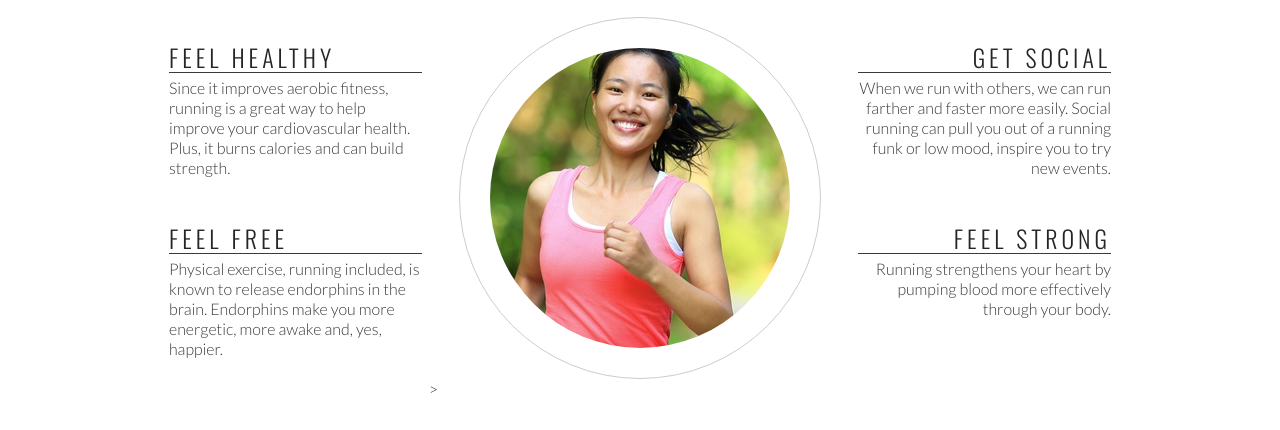
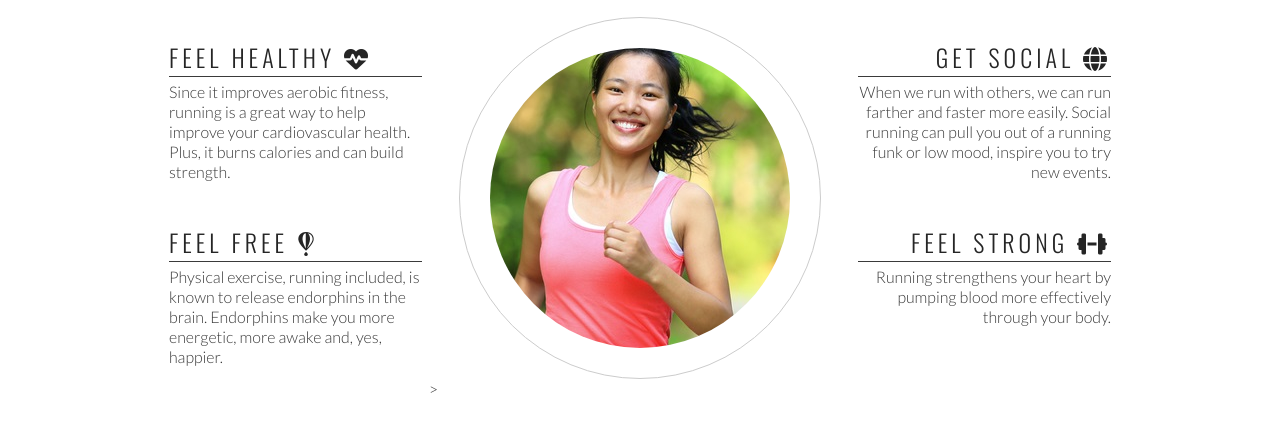
Before and after one commit to ibuttimer/love-running, a plain HTML site: page index.html in a window 1280 px wide. Shown: the part 748-1178 px from the top of the page. Drawn offline with nearby package versions, Linux system fonts and the light colour scheme.

Commit message:
Add fontawsome icons to club ethos section

```diff
--- a/index.html
+++ b/index.html
@@ -9,6 +9,9 @@
     <meta name="keywords" content="love running, running club">
 
     <link rel="stylesheet" type="text/css" href="assets/css/styles.css">
+
+    <!-- font awsome script -->
+    <script src="https://kit.fontawesome.com/f561d6c0a0.js" crossorigin="anonymous"></script>
 
     <title>Love Running</title>
 </head>
@@ -44,7 +47,7 @@
         <h2 id="welcome">Why love running with us?</h2>
         <div id="left-about">
             <div class="left-about-heading">
-                <h2>Feel Healthy</h2>
+                <h2>Feel Healthy <i class="fas fa-heartbeat"></i></h2>
                 <hr>
                 <p>
                     Since it improves aerobic fitness, running is a great way to help improve your cardiovascular health.
@@ -52,7 +55,7 @@
                 </p>
             </div>
             <div class="left-about-heading">
-                <h2>Feel Free</h2>
+                <h2>Feel Free <i class="fab fa-fly"></i></h2>
                 <hr>
                 <p>
                     Physical exercise, running included, is known to release endorphins in the brain.
@@ -62,7 +65,7 @@
         </div>
         <div id="right-about">
             <div class="right-about-heading">
-                <h2>Get Social</h2>
+                <h2>Get Social <i class="fas fa-globe"></i></h2>
                 <hr>
                 <p>
                     When we run with others, we can run farther and faster more easily.
@@ -70,7 +73,7 @@
                 </p>
             </div>
             <div class="right-about-heading">
-                <h2>Feel Strong</h2>
+                <h2>Feel Strong <i class="fas fa-dumbbell"></i></h2>
                 <hr>
                 <p>
                     Running strengthens your heart by pumping blood more effectively through your body.
```
